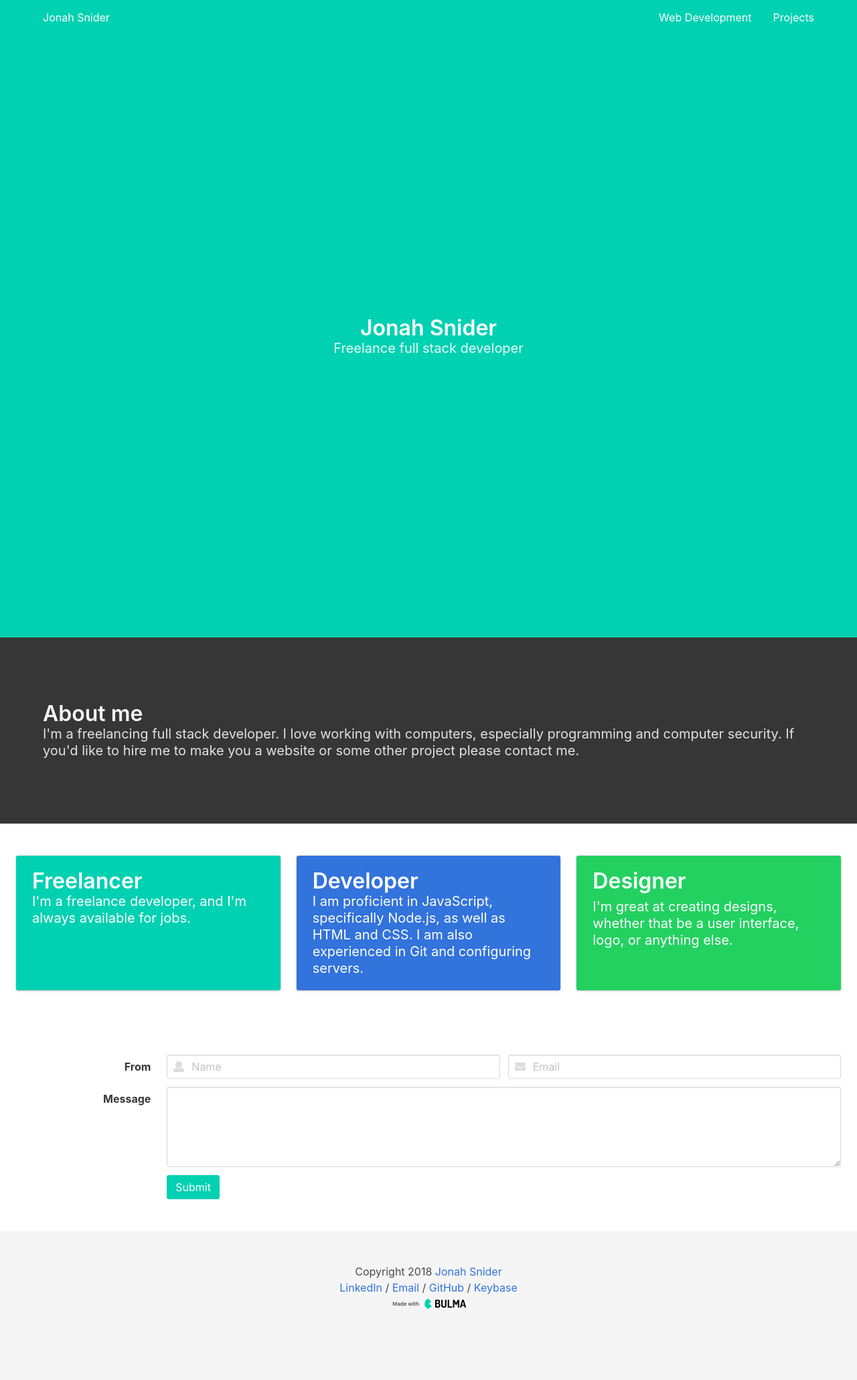
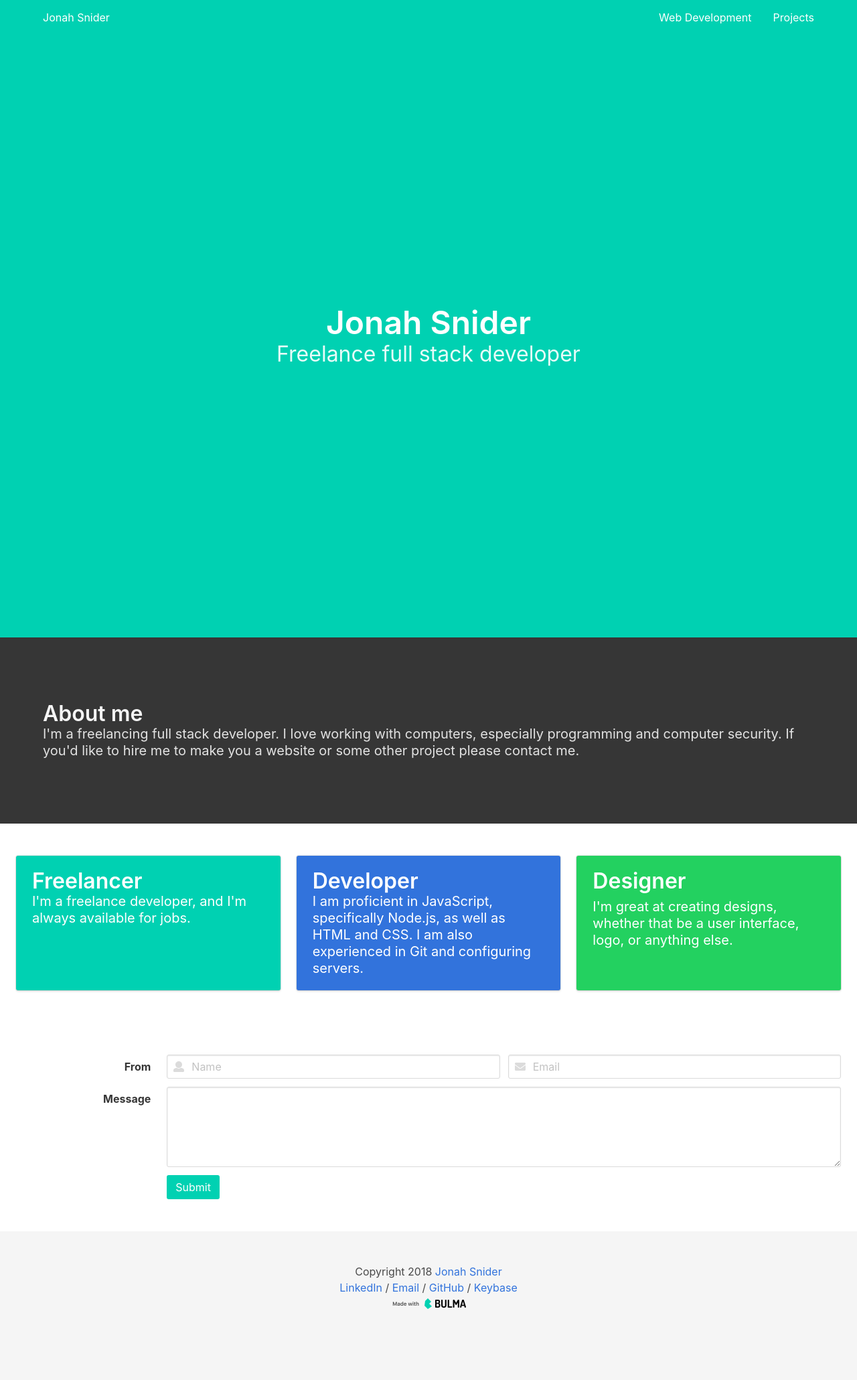
Before and after one commit to jonahsnider/jonahsnider.com, a Jekyll site: the page built from index.md, in a window 1280 px wide. Shown: the whole page at 67% size. Built offline with Jekyll 4.4.1, drawn with Linux system fonts in a browser that asks for light colours.

Commit message:
Increase size

```diff
--- a/_layouts/home.html
+++ b/_layouts/home.html
@@ -9,10 +9,10 @@
 	<section class="hero is-{{ site.data.settings.color }} is-fullheight section">
 		<div class="hero-body">
 			<div class="container has-text-centered">
-				<h1 class="title">
+				<h1 class="title is-1">
 					{{ page.title}}
 				</h1>
-				<h2 class="subtitle">
+				<h2 class="subtitle is-3">
 					{{ page.subtitle }}
 				</h2>
 			</div>
```
